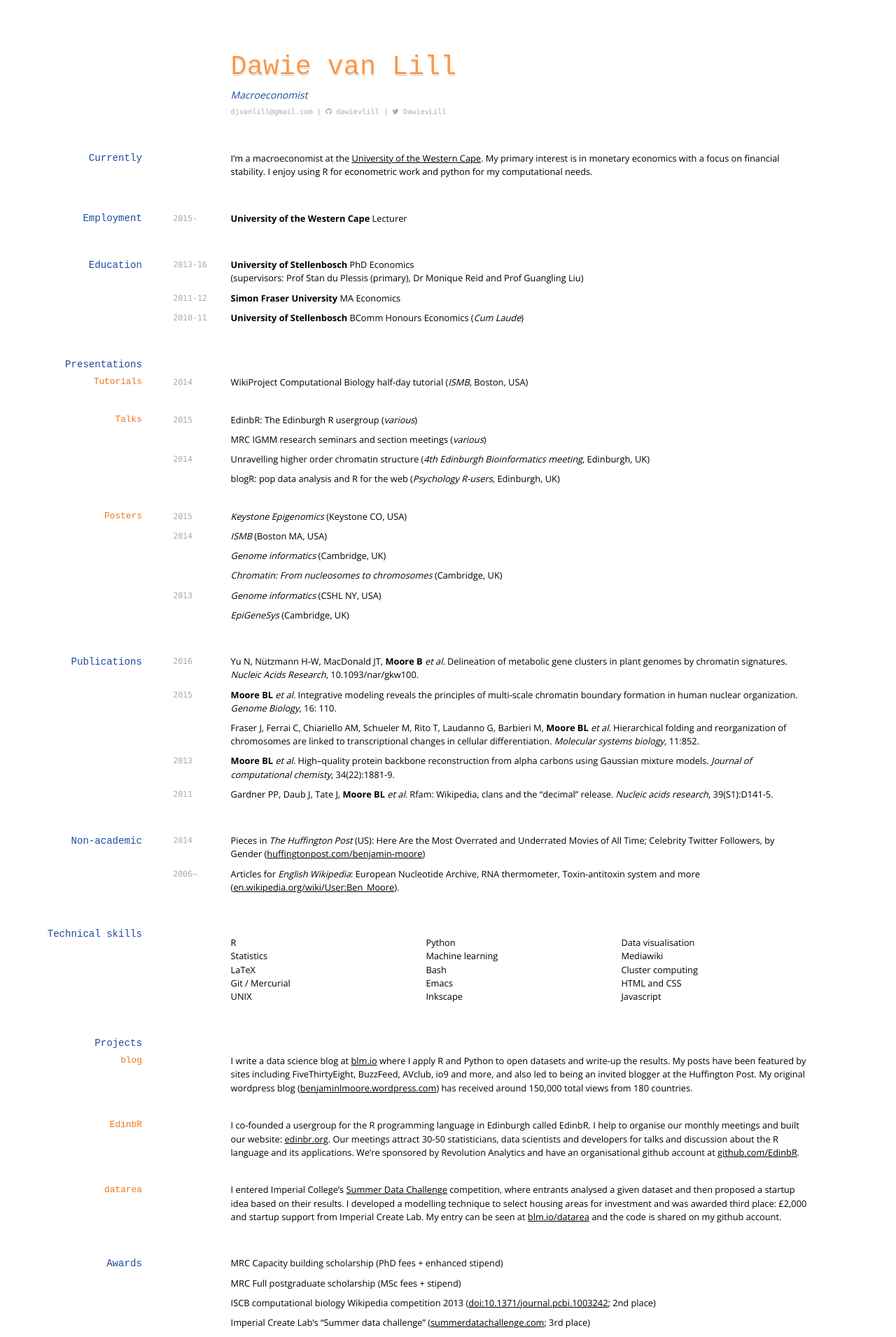
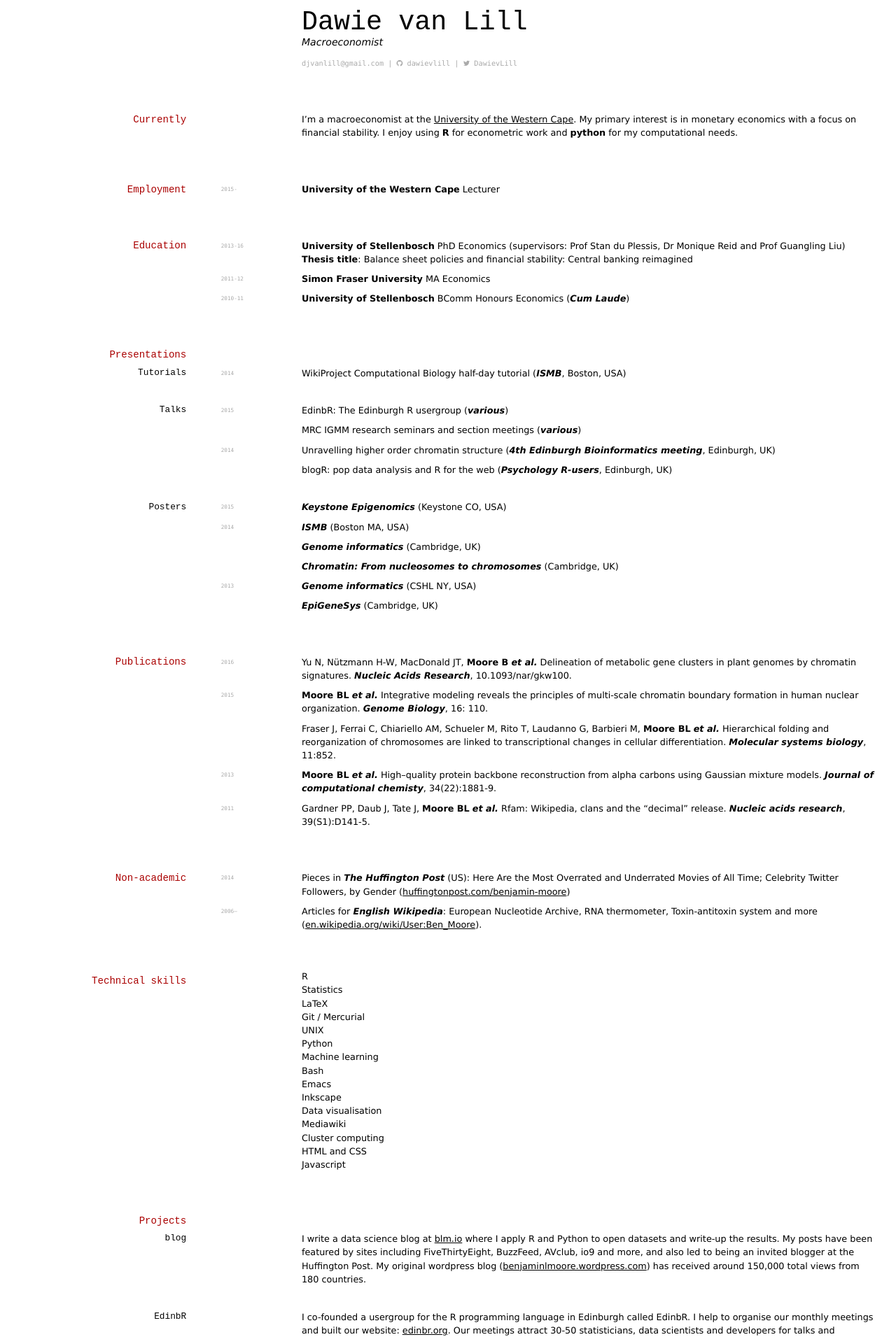
Before and after one commit to DawievLill/cv, a Jekyll site: the page built from index.md, in a window 1280 px wide. Shown: the top 1911 px of the page at 70% size. Built offline with Jekyll 4.4.1, drawn with Linux system fonts in a browser that asks for light colours; nearby versions of some CDN libraries; some web fonts are replaced.

Commit message:
Changed the format of the CV

```diff
--- a/index.md
+++ b/index.md
@@ -16,24 +16,28 @@ Macroeconomist
 
 ## Currently
 
-I'm a macroeconomist at the [University of the Western Cape](http://www.uwc.ac.za/). My primary interest is in monetary economics with a focus on financial stability. I enjoy using R for econometric work and python for my computational needs.
+I'm a macroeconomist at the [University of the Western Cape](http://www.uwc.ac.za/). My primary interest is in monetary economics with a focus on financial stability. I enjoy using **R** for econometric work and **python** for my computational needs.
 
 ## Employment
 
 `2015-`
-__University of the Western Cape__ Lecturer
+__University of the Western Cape__
+Lecturer
 
 ## Education
 
 `2013-16`
 __University of Stellenbosch__ PhD Economics
-(supervisors: Prof Stan du Plessis (primary), Dr Monique Reid and Prof Guangling Liu)
+(supervisors: Prof Stan du Plessis, Dr Monique Reid and Prof Guangling Liu)
+**Thesis title**: Balance sheet policies and financial stability: Central banking reimagined
 
 `2011-12`
-__Simon Fraser University__ MA Economics
+__Simon Fraser University__
+MA Economics
 
 `2010-11`
-__University of Stellenbosch__ BComm Honours Economics (_Cum Laude_)
+__University of Stellenbosch__
+BComm Honours Economics (_Cum Laude_)
 
 ## Presentations
 
--- a/media/cv-print.css
+++ b/media/cv-print.css
@@ -49,14 +49,14 @@ table {
 
 /* end of reset */
 
-/* faux Wikipedia logo font */
-@font-face { font-family: 'Linux Libertine'; font-style: normal; font-weight: 400; src: local('Linux Libertine'),url(//brick.a.ssl.fastly.net/fonts/linuxlibertine/400.woff) format('woff'); } .fa-wikipedia:before { font-family: 'Linux Libertine', 'Times New Roman', Times, serif; font-weight: 400; content: "W"; }
+
 
 body {
 	font: normal normal 400;
-	font-size: 9pt;
+	font-size: 10pt;
 	line-height: 1.35em;
-	font-family: "Open sans", sans-serif;
+	/*also written as...  font: normal normal 400 100%/1.5em;*/
+	font-family: Verdana,sans-serif;
 	/*margin-top: 1em;
 	margin-left: 1em;*/
 }
@@ -64,21 +64,22 @@ body {
 p {
 	position: relative;
 	left: 28%;
-	/* margin-bottom: 0.2em; */
+	margin-bottom: 0.2em;
 	margin-right: 0;
 	width: 70%;
 }
 
 code {
 	font: normal normal;
-	font-size: 70%;
-	font-family: Menlo, monospace,s ans-serif;
-	color: #ddd;
+	font-size: 60%;
+	/*line-height: 1em;*/
+	font-family: Menlo,monospace,sans-serif;
+	color: #ccc;
 }
 
 p code {
 	position: absolute;
-	left: -10%;
+	left: -11%;
 }
 
 
@@ -87,19 +88,27 @@ ul {
 	left: 28%;
 	width: 65%;
 	margin-bottom: 1em;
-	margin-top: 2em;
-	columns: 3;
-	-webkit-columns: 3;
-	-moz-columns: 3;
+	/*margin-top: -0.5em;*/
 }
 
+/*uncomment to get dashes in the list*/
+/*li:before {
+	content: "-";
+	position: relative;
+	left: -0.25em;
+}*/
+
 li {
-	/* empty */
+	/*second line indent*/
+	padding-left: 1.25em;
+	text-indent: -1.25em;
+	/*color: #777;*/
 }
 
 li ul {
 	position: relative;
 	left: 0;
+	width: 100%;
 	margin-top: 0.25em;
 }
 
@@ -110,9 +119,8 @@ h1,h2,h3,h4 {
 }
 
 h1 {
-	color: #222;
 	text-align: left;
-	font-size: 2.2em;
+	font-size: 3em;
 	line-height: 1em;
 	position: relative;
 	left: 28%;
@@ -122,34 +130,30 @@ h1+p {
 	/*subtitle*/
 	font-style: italic;
 	font-size: 110%;
-	line-height: 2em;
-	margin-top: 0.1em;
-	margin-bottom: 0em !important;
 }
 
 h2 {
 	font-size: 1.1em;
 	color: #a00;
-	margin-top: 1em;
+	margin-top: 2em;
 	position: relative;
-	top: 1.5em;
+	top: 1.2em;
 	text-align: right;
 	width: 18%;
 }
 
 h2+p {
-	margin-top: 2.1em;
+	margin-top: 2.5em;
 }
 
 h3 {
-	color: #F07415;
 	font-size: 1em;
 	line-height: 2em;
 	color: #ccc;
 	position: relative;
 	top: 1.6em;
 	text-align: right;
-	width: 20%;
+	width: 18%;
 }
 
 a {
@@ -162,7 +166,7 @@ a:hover {
 }
 
 #webaddress {
- 	margin-top: 0em;
+	margin-top: 1em;
 	position: relative;
 	left: 28%;
 	color: #ccc;
@@ -187,24 +191,3 @@ strong {
 	display: none;
 	visibility: hidden;
 }
-
-
-#projects {
-	 /* page-break-before: always; */
-}
-
-#placements{
-      /* page-break-before: always; */
-}
-
-.footer {
-    -webkit-column-count: 3; /* Chrome, Safari, Opera */
-    -moz-column-count: 3; /* Firefox */
-    column-count: 3;
-		position: relative;
-		left: 33%;
-		margin-top: 2em;
-		margin-bottom: 3em;
-		margin-right: 0;
-		width: 65%;
-}
--- a/media/cv-screen.css
+++ b/media/cv-screen.css
@@ -49,22 +49,21 @@ table {
 
 /* end of reset */
 
-/* faux Wikipedia logo font */
-@font-face { font-family: 'Linux Libertine'; font-style: normal; font-weight: 400; src: local('Linux Libertine'),url(//brick.a.ssl.fastly.net/fonts/linuxlibertine/400.woff) format('woff'); } .fa-wikipedia:before { font-family: 'Linux Libertine', 'Times New Roman', Times, serif; font-weight: 400; content: "W"; }
+
 
 body {
 	font: normal normal 400;
 	font-size: 80%;
 	line-height: 1.5em;
-	/* font-family: Verdana, sans-serif; */
-	font-family: "Open sans", sans-serif;
+	/*also written as...  font: normal normal 400 100%/1.5em;*/
+	font-family: Verdana,sans-serif;
 	margin-top: 1em;
 	margin-left: 1em;
 }
 
 p {
 	position: relative;
-	left: 25%;
+	left: 33%;
 	margin-bottom: 0.7em;
 	margin-right: 0;
 	width: 65%;
@@ -72,37 +71,45 @@ p {
 
 code {
 	font: normal normal;
-	font-size: 90%;
-	font-family: Menlo, monospace, sans-serif;
+	font-size: 60%;
+	/*line-height: 1em;*/
+	font-family: Menlo,monospace,sans-serif;
 	color: #aaa;
 }
 
 p code {
 	position: absolute;
-	left: -10%;
+	left: -14%;
 }
 
 
 ul {
 	position: relative;
-	left: 25%;
+	left: 33%;
 	width: 65%;
 	margin-bottom: 1.5em;
-	margin-top: 1em;
-  columns: 3;
-  -webkit-columns: 3;
-  -moz-columns: 3;
+	margin-top: -0.5em;
 }
 
+/*uncomment to get dashes in the list*/
+/*li:before {
+	content: "-";
+	position: relative;
+	left: -0.25em;
+}*/
 
 li {
-	/* empty */
+	/*second line indent*/
+	padding-left: 1.25em;
+	text-indent: -1.25em;
+	/*color: #777;*/
 }
 
 li ul {
 	position: relative;
 	left: 0;
-/*	margin-top: 0.25em; */
+	width: 100%;
+	margin-top: 0.25em;
 }
 
 h1,h2,h3,h4 {
@@ -112,47 +119,36 @@ h1,h2,h3,h4 {
 }
 
 h1 {
-	color: #fd9544;
 	text-align: left;
 	font-size: 3em;
 	line-height: 1em;
 	position: relative;
-	margin-top: 2em;
-	left: 25%;
-	/* padding: .1rem 1rem; */
-  text-shadow: 1px 1px #fff,
-      					1px 2px #ccc;
+	left: 33%;
 }
 
 h1+p {
 	/*subtitle*/
-	color: #1D49A0;
 	font-style: italic;
 	font-size: 110%;
-	line-height: 2em;
-	margin-top: 0.5em;
-	margin-bottom: 0em !important;
 }
 
 h2 {
 	font-size: 1.1em;
-	/* color: #a00; */
-	color: #1D49A0;
-	margin-top: 2em;
+	color: #a00;
+	margin-top: 3em;
 	position: relative;
 	top: 1.4em;
 	text-align: right;
-	width: 15%;
+	width: 20%;
 }
 
 h3 {
-	color: #F07415;
 	font-size: 1em;
 	line-height: 2em;
 	position: relative;
 	top: 1.7em;
 	text-align: right;
-	width: 15%;
+	width: 20%;
 }
 
 a {
@@ -165,9 +161,9 @@ a:hover {
 }
 
 #webaddress {
-	margin-top: 0em;
+	margin-top: 1em;
 	position: relative;
-  margin-left: 25%;
+	left: 33%;
 	color: #aaa;
 	font-family: Menlo,monospace,sans-serif;
 	font-size: 80%;
@@ -178,7 +174,7 @@ a:hover {
 }
 
 em {
-	/*font-weight: bold; */
+	font-weight: bold;
 	font-style: italic;
 }
 
@@ -190,19 +186,7 @@ strong {
 	display: none;
 }
 
-.footer {
-    -webkit-column-count: 3; /* Chrome, Safari, Opera */
-    -moz-column-count: 3; /* Firefox */
-    column-count: 3;
-		position: relative;
-		left: 25%;
-		margin-top: 2em;
-		margin-bottom: 7em;
-		margin-right: 0;
-		width: 65%;
-}
 
-#technical
 
 /*
 @media only screen and (max-width: 480px) {
```
Also changed, not shown: 2 other files.
